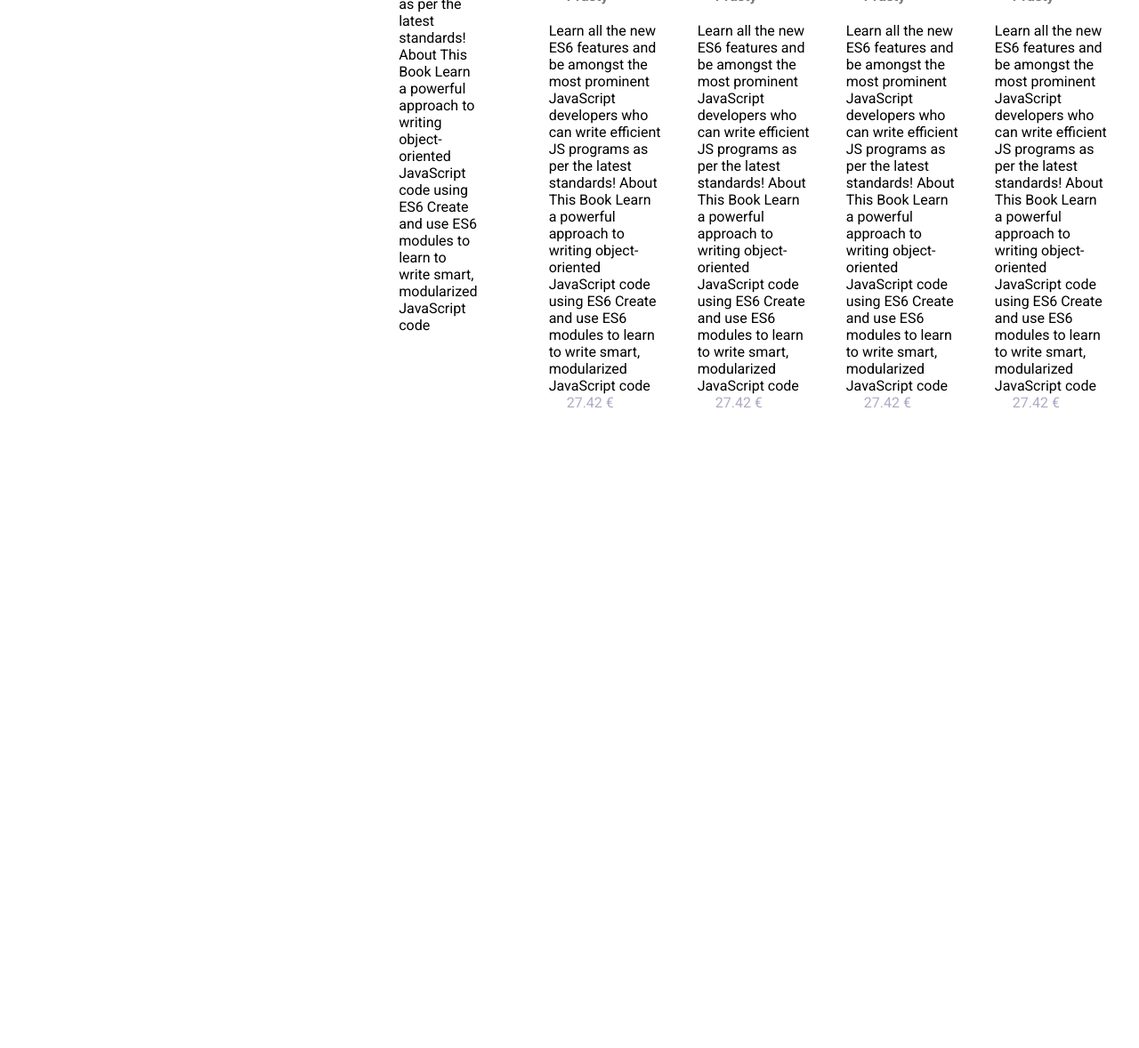
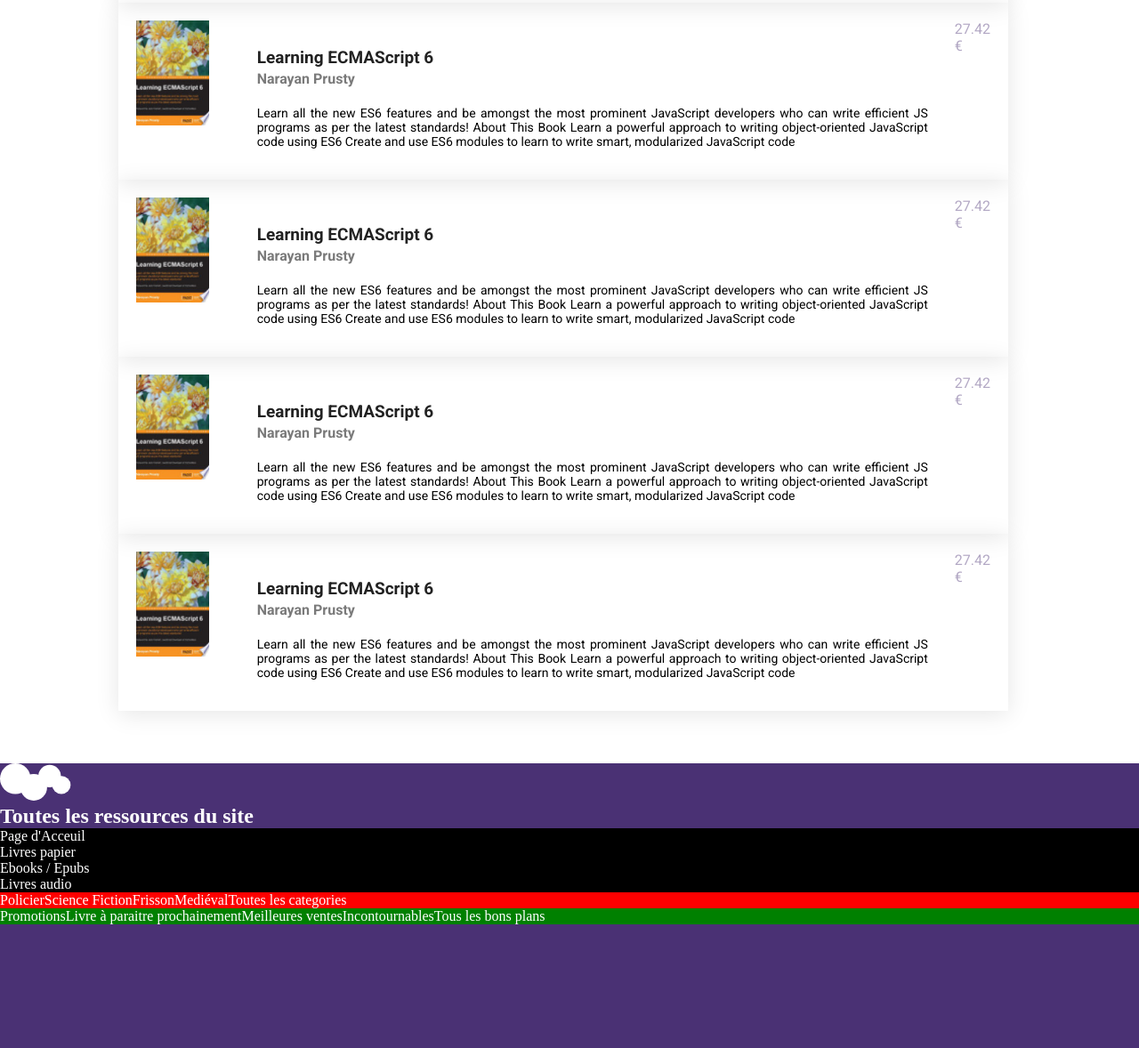
Before and after one commit to Cordelia013/actutu, a plain HTML site: page index.html in a window 1280 px wide. Shown: the part 1462-2640 px from the top of the page at 89% size. Before the commit the page ends 1962 px from the top, so only its background shows below. Drawn offline with Linux system fonts and the light colour scheme.

Commit message:
finalisation de la partie 3. tructuration de la partie footer. en attente

```diff
--- a/index.html
+++ b/index.html
@@ -59,90 +59,95 @@
 
 <section id="book">
 
-
     <h2> <img class="icon" src="img/📘.jpg" alt="icon blue"> Les livres à moins de <span>20€</span></h2>
 
-    <article></article>
-    <img class="imgbook" src="img/Rectangle 13.jpg" alt="booklist" >
-
-    <h2 class="titrebook">Learning ECMAScript 6 <br> <span>Narayan Prusty</span></h2>
-    <p> Learn all the new ES6 features and be amongst the most prominent JavaScript  developers who can write efficient JS programs as per the latest standards! About This Book Learn a powerful approach to writing object-oriented JavaScript code using ES6 Create and use ES6 modules to learn to write smart, modularized JavaScript code</p>
-    <p class=" pricebook">27.42 €</p>
-
-</article>
 
     <article>
-        <img class="imgbook" src="img/Rectangle 13.jpg" alt="booklist">
-
+        <img class="imgbook" src="img/Rectangle 13.jpg" alt="booklist" >
+     <div>
         <h2 class="titrebook">Learning ECMAScript 6 <br> <span>Narayan Prusty</span></h2>
-        <p> Learn all the new ES6 features and be amongst the most prominent JavaScript developers who can write efficient JS programs as per the latest standards! About This Book Learn a powerful approach to writing object-oriented JavaScript code using ES6 Create and use ES6 modules to learn to write smart, modularized JavaScript code</p>
-
+        <p> Learn all the new ES6 features and be amongst the most prominent JavaScript  developers who can write efficient JS programs as per the latest standards! About This Book Learn a powerful approach to writing object-oriented JavaScript code using ES6 Create and use ES6 modules to learn to write smart, modularized JavaScript code</p>
+    </div>
         <p class=" pricebook">27.42 €</p>
+    </article>
 
 
+
+
+    <article>
+        <img class="imgbook" src="img/Rectangle 13.jpg" alt="booklist" >
+     <div>
+        <h2 class="titrebook">Learning ECMAScript 6 <br> <span>Narayan Prusty</span></h2>
+        <p> Learn all the new ES6 features and be amongst the most prominent JavaScript  developers who can write efficient JS programs as per the latest standards! About This Book Learn a powerful approach to writing object-oriented JavaScript code using ES6 Create and use ES6 modules to learn to write smart, modularized JavaScript code</p>
+    </div>
+        <p class=" pricebook">27.42 €</p>
     </article>
 
-     <article>
 
-        <img class="imgbook" src="img/Rectangle 13.jpg" alt="booklist">
 
+
+    <article>
+        <img class="imgbook" src="img/Rectangle 13.jpg" alt="booklist" >
+     <div>
         <h2 class="titrebook">Learning ECMAScript 6 <br> <span>Narayan Prusty</span></h2>
-        <p> Learn all the new ES6 features and be amongst the most prominent JavaScript developers who can write efficient JS programs as per the latest standards! About This Book Learn a powerful approach to writing object-oriented JavaScript code using ES6 Create and use ES6 modules to learn to write smart, modularized JavaScript code</p>
-
+        <p> Learn all the new ES6 features and be amongst the most prominent JavaScript  developers who can write efficient JS programs as per the latest standards! About This Book Learn a powerful approach to writing object-oriented JavaScript code using ES6 Create and use ES6 modules to learn to write smart, modularized JavaScript code</p>
+    </div>
         <p class=" pricebook">27.42 €</p>
-
     </article>
 
-    <article >
-
-        <img class="imgbook" src="img/Rectangle 13.jpg" alt="booklist">
-
+    <article>
+        <img class="imgbook" src="img/Rectangle 13.jpg" alt="booklist" >
+     <div>
         <h2 class="titrebook">Learning ECMAScript 6 <br> <span>Narayan Prusty</span></h2>
-        <p> Learn all the new ES6 features and be amongst the most prominent JavaScript developers who can write efficient JS programs as per the latest standards! About This Book Learn a powerful approach to writing object-oriented JavaScript code using ES6 Create and use ES6 modules to learn to write smart, modularized JavaScript code</p>
-
+        <p> Learn all the new ES6 features and be amongst the most prominent JavaScript  developers who can write efficient JS programs as per the latest standards! About This Book Learn a powerful approach to writing object-oriented JavaScript code using ES6 Create and use ES6 modules to learn to write smart, modularized JavaScript code</p>
+    </div>
         <p class=" pricebook">27.42 €</p>
-
-
     </article>
 
-    <article >
-
-        <img class="imgbook" src="img/Rectangle 13.jpg" alt="booklist">
-
+    <article>
+        <img class="imgbook" src="img/Rectangle 13.jpg" alt="booklist" >
+     <div>
         <h2 class="titrebook">Learning ECMAScript 6 <br> <span>Narayan Prusty</span></h2>
-        <p> Learn all the new ES6 features and be amongst the most prominent JavaScript developers who can write efficient JS programs as per the latest standards! About This Book Learn a powerful approach to writing object-oriented JavaScript code using ES6 Create and use ES6 modules to learn to write smart, modularized JavaScript code</p>
-
+        <p> Learn all the new ES6 features and be amongst the most prominent JavaScript  developers who can write efficient JS programs as per the latest standards! About This Book Learn a powerful approach to writing object-oriented JavaScript code using ES6 Create and use ES6 modules to learn to write smart, modularized JavaScript code</p>
+    </div>
         <p class=" pricebook">27.42 €</p>
-
-
     </article>
 
 </section>
-<!--
+
 <section id="footer">
 
     <img src="img/Group 6.svg" alt="logo footer">
     <h2>Toutes les ressources du site</h2>
+<div>
+    <ul>
+        <li><a href="#">Page d'Acceuil</a></li>
+        <li><a href="#">Livres papier</a></li>
+        <li><a href="#">Ebooks / Epubs</a></li>
+        <li><a href="#">Livres audio</a></li>
+    </ul>
+</div>
 
-    <a href="#">Page d'Acceuil</a>
-    <a href="#">Policier</a>
-    <a href="#">Promotions</a>
-    <a href="#">Livres papier</a>
-    <a href="#">Science Fiction</a>
-    <a href="#">Livre à paraitre prochainement</a>
-    <a href="#">Ebooks / Epubs</a>
-    <a href="#">Frisson</a>
-    <a href="#">Meilleures ventes</a>
-    <a href="#">Livres audio</a>
-    <a href="#">Mediéval</a>
-    <a href="#">Incontournables</a>
+<div>
+    <li><a href="#">Policier</a></li>
+    <li><a href="#">Science Fiction</a></li>
+    <li><a href="#">Frisson</a></li>
+    <li><a href="#">Mediéval</a></li>
+    <li><a href="#">Toutes les categories</a></li>
 
+</div>
 
-    <a href="#">Toutes les categories</a>
-    <a href="#">Tous les bons plans</a>
+<div>
+
+    <li><a href="#">Promotions</a></li>
+    <li><a href="#">Livre à paraitre prochainement</a></li>
+    <li><a href="#">Meilleures ventes</a></li>
+    <li><a href="#">Incontournables</a></li>
+    <li><a href="#">Tous les bons plans</a></li>
+</div>
 
 
 </section >
--->
+
 </body>
 </html>
--- a/styles.css
+++ b/styles.css
@@ -76,9 +76,7 @@ span{
     max-width:1000px;
     position: relative;
     top:500px;
-    display: grid;
-    grid-template-columns: 20% 60% 20%;
-    grid-template-rows: 20% 20% 20% 20% 20%;
+
 }
 
 
@@ -121,6 +119,16 @@ span{
     color: #4A3174;
     opacity: 0.42;
     margin: 0 0px 18px 20px;
+}
+
+
+#footer{
+    position:relative;
+    top: 559px;
+    background-color:#4A3174;
+    color: #ffffff;
+    height: 320px;
+    list-style: none;
 }
 
 
@@ -263,43 +271,90 @@ button.btn:nth-child(5) {
  partie description des livres */
 
 #book article{
-    margin: 20px;
+    padding: 20px;
+}
+
+#book div{
+    padding: 10px;
+    margin-bottom:5px;
+    text-align: justify;
 
 }
-
-#book h2{
-    padding-bottom: 20px;
-    grid-column: 1/3;
-    grid-row: 1;
+#book div h2{
+    font-size: 19px;
+    font-family: roboto;
+    margin-left: 44px;
+    margin-bottom:20px;
+}
+#book div p{
+    font-size: 14px;
+    font-family: roboto;
+    margin-left: 44px;
 }
 
 
 
 
 /* positionnement book*/
-#book{
-    display:flex
+
+#book article:nth-child(2){
+    display:flex;
+    flex-direction: row;
+    box-shadow: 0px 4px 25px rgba(0, 0, 0, 0.10);
+    }
+
+#book article:nth-child(3){
+    display:flex;
+    flex-direction: row;
+    box-shadow: 0px 4px 25px rgba(0, 0, 0, 0.10);
+
+}
+#book article:nth-child(4){
+    display:flex;
+    flex-direction: row;
+    box-shadow: 0px 4px 25px rgba(0, 0, 0, 0.10);
+
+}
+#book article:nth-child(5){
+    display:flex;
+    flex-direction: row;
+    box-shadow: 0px 4px 25px rgba(0, 0, 0, 0.10);
+}
+
+#book article:nth-child(6){
+    display:flex;
+    flex-direction:row;
+    box-shadow: 0px 4px 25px rgba(0, 0, 0, 0.10);
 
 }
 
+#book article:nth-child(7){
+    display:flex;
+    flex-direction: row;
+    box-shadow: 0px 4px 25px rgba(0, 0, 0, 0.10);
 
-
+}
 
 
 /* ************************************************************* */
 /* partie footer*/
 
-#footer{
-    background-color:#4A3174;
+#footer div a{
     color: #ffffff;
-    width: 1200px;
-    height: 320px;
 
 }
-#footer img{
-    position:absolute;
+#footer div:nth-child(3) {
+   display: flex;
+ background-color: black;
+
 }
+#footer div:nth-child(4) {
+    display: flex;
+  background-color: red;
 
-#footer a{
-    color: #ffffff;
-}
+ }
+
+ #footer div:nth-child(5) {
+    display: flex;
+  background-color: green;
+ }
```
Also changed, not shown: 1 other file.
